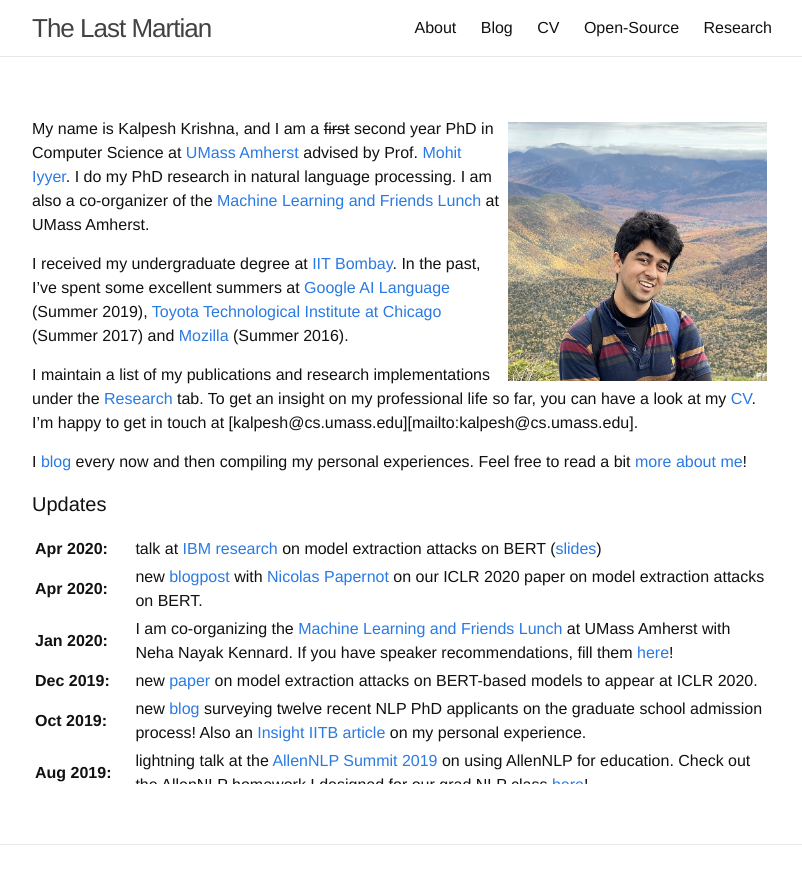
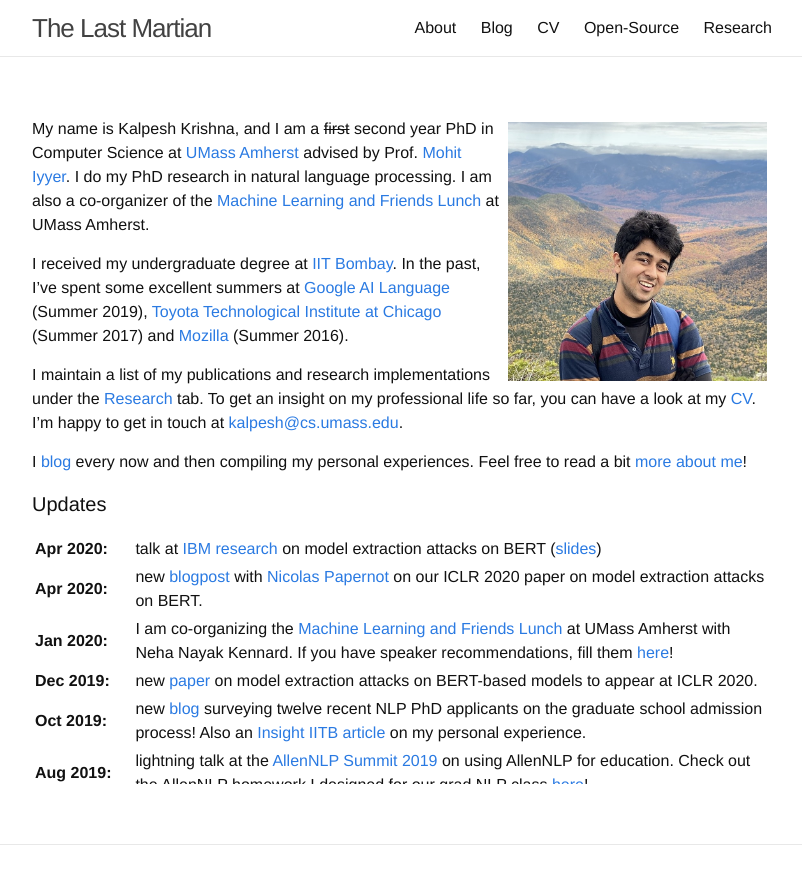
Before and after one commit to martiansideofthemoon/martiansideofthemoon.github.io, a Jekyll site: the page built from index.md, in a window 1280 px wide, cut to the strip 0-871 px from the top of the page. Shown: the whole strip, without its empty margins (238-1040 px from the left). Built offline with Jekyll 4.4.1, drawn with Linux system fonts in a browser that asks for light colours; comment, search, counter and statistics services are not loaded.

Commit message:
fix homepage

```diff
--- a/index.md
+++ b/index.md
@@ -9,7 +9,7 @@ My name is Kalpesh Krishna, and I am a ~~first~~ second year PhD in Computer Sci
 
 I received my undergraduate degree at [IIT Bombay](http://iitb.ac.in). In the past, I've spent some excellent summers at [Google AI Language](https://ai.google/research/teams/language/) (Summer 2019), [Toyota Technological Institute at Chicago](https://www.ttic.edu/) (Summer 2017) and [Mozilla](https://www.mozilla.org/en-US/) (Summer 2016).
 
-I maintain a list of my publications and research implementations under the [Research]({{ site.url }}/research) tab. To get an insight on my professional life so far, you can have a look at my [CV]({{ site.url }}/cv). I'm happy to get in touch at [kalpesh@cs.umass.edu][mailto:kalpesh@cs.umass.edu].
+I maintain a list of my publications and research implementations under the [Research]({{ site.url }}/research) tab. To get an insight on my professional life so far, you can have a look at my [CV]({{ site.url }}/cv). I'm happy to get in touch at [kalpesh@cs.umass.edu](mailto:kalpesh@cs.umass.edu).
 
 I [blog]({{ site.url }}/archive) every now and then compiling my personal experiences. Feel free to read a bit [more about me]({{ site.url }}/about)!
 
```
